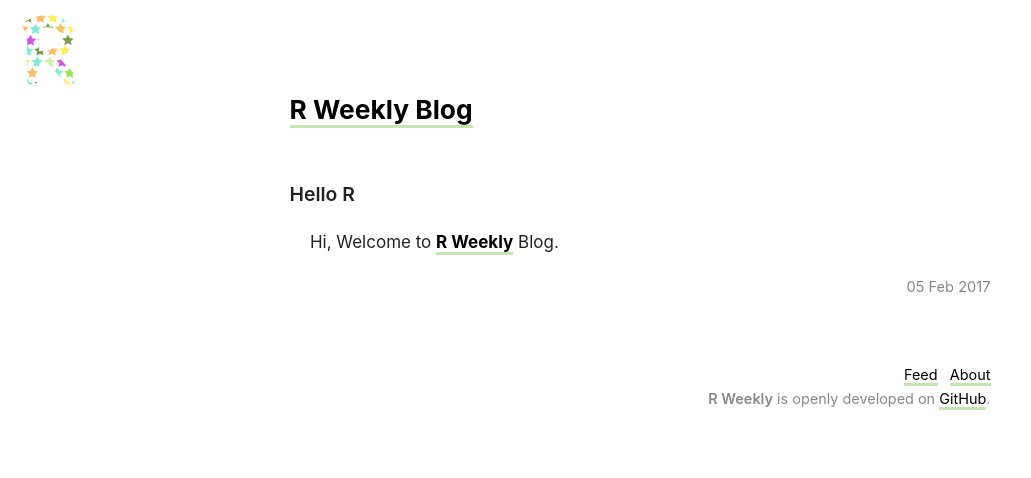
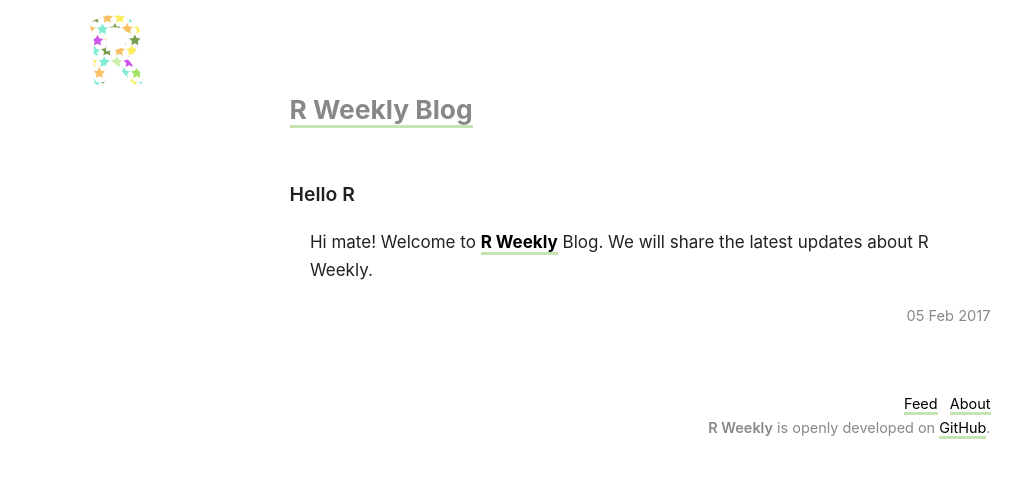
Before and after one commit to rweekly/blog.rweekly.org, a Jekyll site: the page built from _posts/2017-02-05-Hello-R.md, in a window 1280 px wide. Shown: the top 478 px of the page, without its empty margins (0-1031 px from the left). Built offline with Jekyll 4.4.1, drawn with Linux system fonts in a browser that asks for light colours.

Commit message:
Update: first blog

```diff
--- a/_includes/style.scss
+++ b/_includes/style.scss
@@ -1,3 +1,4 @@
 @import "basestyle";
 @import "syntax";
 @import "bigfoot";
+@import "bottom";
--- a/_layouts/post.html
+++ b/_layouts/post.html
@@ -21,7 +21,7 @@
 
 
 <div class="main-block">
-<h1 class="main-h1"><a href="/">{{ site.name }}</a></h1>
+<h1 class="main-h1 fade-grey"><a class="fade-grey" href="/">{{ site.name }}</a></h1>
 <article>
   <h1>{{ page.title }}</h1>
   <div class="content">
--- a/_posts/2017-02-05-Hello-R.md
+++ b/_posts/2017-02-05-Hello-R.md
@@ -3,4 +3,4 @@
 title: Hello R
 ---
 
-Hi, Welcome to [R Weekly](https://rweekly.org) Blog.
+Hi mate! Welcome to [R Weekly](https://rweekly.org) Blog. We will share the latest updates about R Weekly.
--- a/_sass/_basestyle.scss
+++ b/_sass/_basestyle.scss
@@ -392,6 +392,20 @@
   }
 }
 
+@media only screen and (min-width: 980px) {
+  .home-inner{
+    padding-left: 3%;
+    margin-left: 3%;
+  }
+}
+
+@media only screen and (min-width: 1400px) {
+  .home-inner{
+    padding-left: 8%;
+    margin-left: 8%;
+  }
+}
+
 @media only screen and (max-device-width: 480px) {
   html {
     width: 100%;
@@ -411,7 +425,7 @@
     width: auto;
     padding-left: 15%;
     padding-right: 15%;
-    padding-top: 100px;
+    padding-top: 110px;
   }
 
   table {
@@ -470,3 +484,8 @@
     font-size: 14px;
   }
 }
+
+a {
+  transition: 0.5s ease;
+  -webkit-transition: 0.5s ease;
+}
--- /dev/null
+++ b/_sass/_bottom.scss
@@ -0,0 +1,7 @@
+.fade-grey {
+  color: #888;
+}
+
+.fade-grey:visited {
+  color: #888;
+}
```
